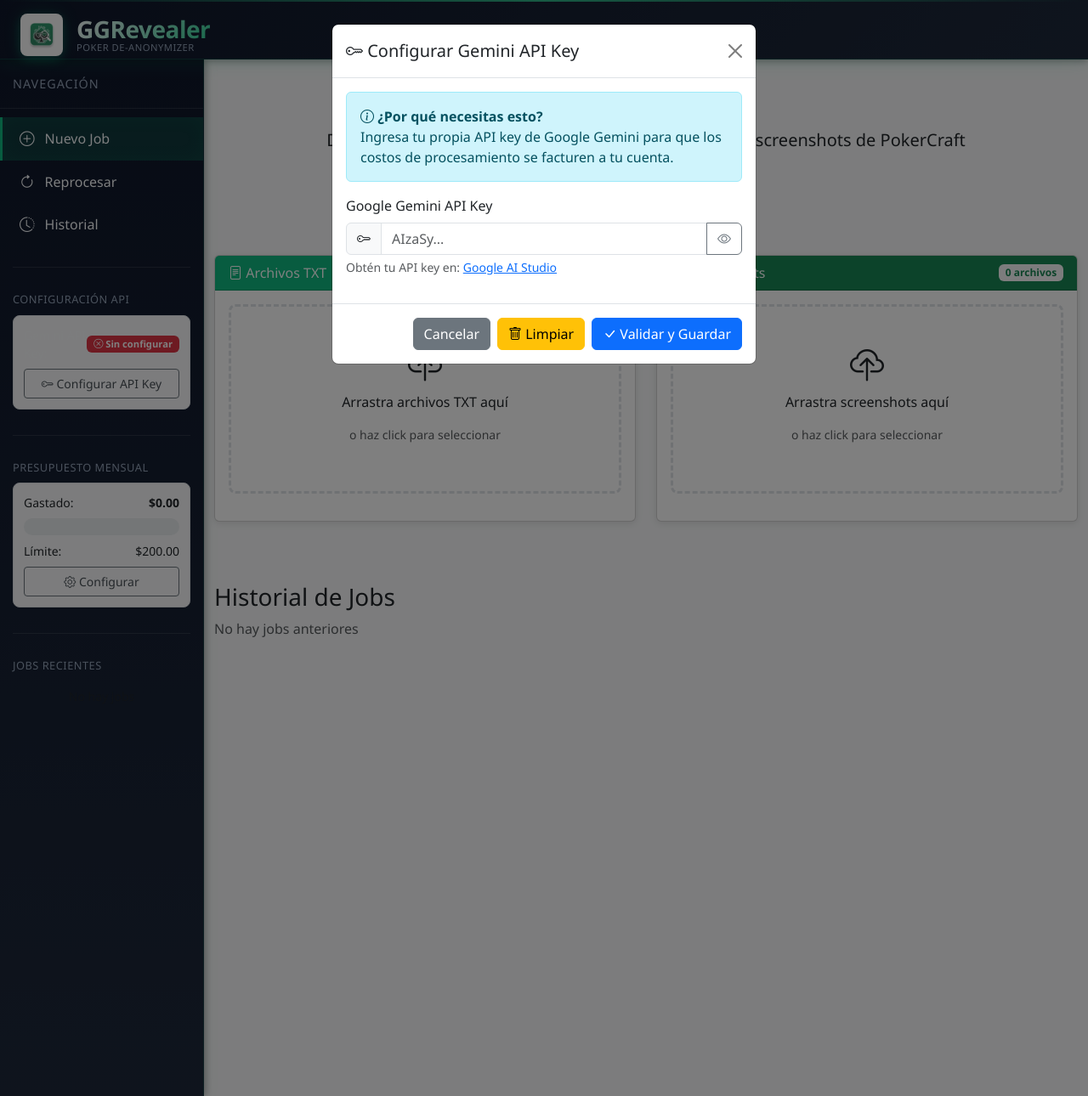
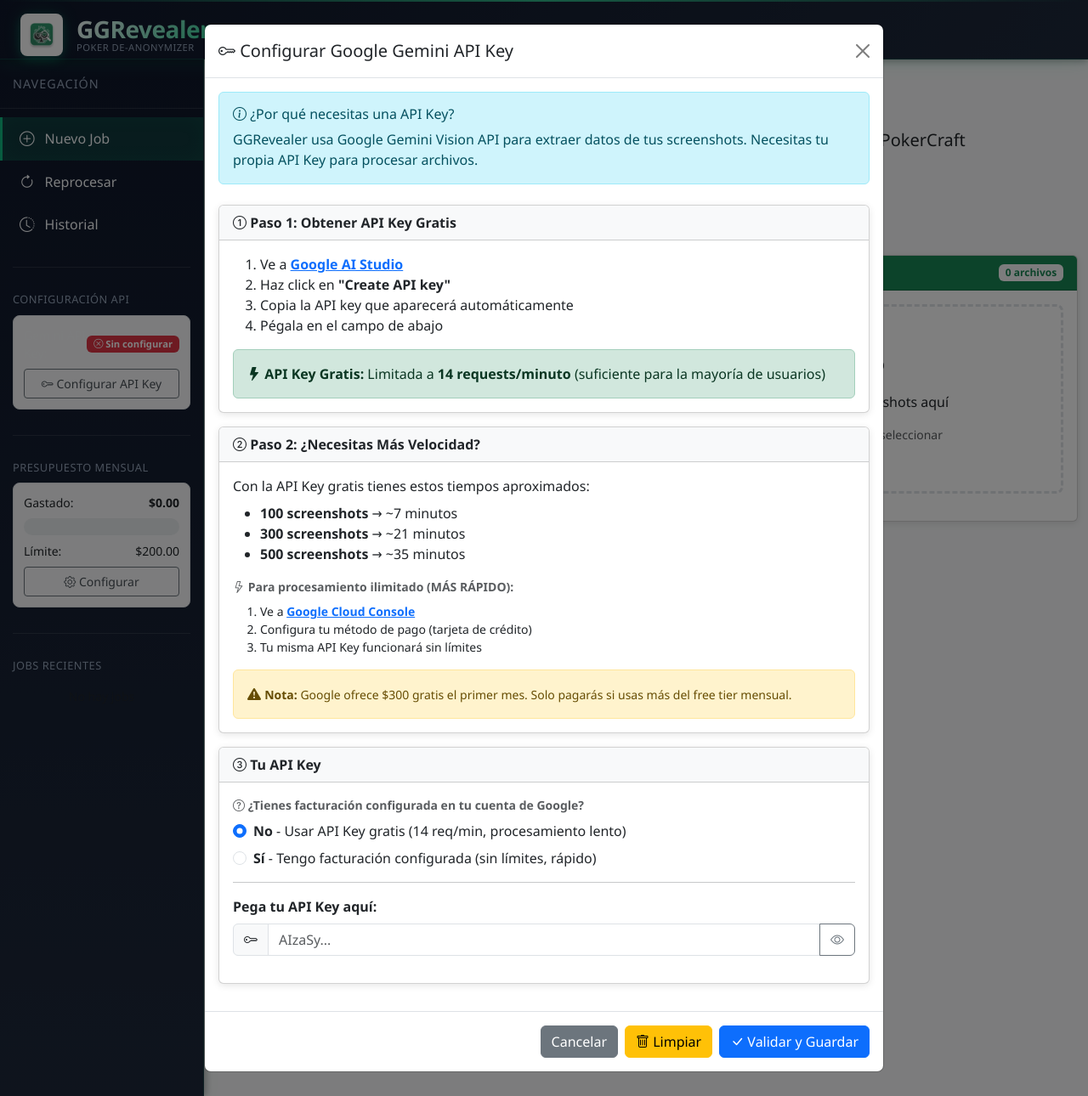
Before and after one commit to clickmediapropy/ggrevealer-3-repl, a FastAPI app: page /app in a window 1280 px wide, after a click on "Configurar API Key". Shown: the whole page at 85% size. Run offline with FastAPI, Linux system fonts and the light colour scheme; data that the repository does not hold is empty; some libraries are stand-ins or nearby versions.

Commit message:
feat: Implement smart rate limiting with API tier detection
- Add modal with step-by-step guide for non-technical users
  * Paso 1: Obtener API Key gratis desde Google AI Studio
  * Paso 2: Instrucciones para configurar facturación si necesita más velocidad
  * Paso 3: Selector de tier (free/paid)

- Implement dynamic rate limiting based on API tier:
  * Free tier (14 RPM): 1 concurrent request + 4.3s delay between requests
  * Paid tier: 10 concurrent requests, no delays

- Add pre-upload validation:
  * Calculate estimated processing time based on screenshots and tier
  * Show warning modal if estimated time > 10 minutes for free tier
  * Allow user to cancel or continue

- Backend changes:
  * Add api_tier column to jobs table (default: 'free')
  * Update create_job() to accept api_tier parameter
  * Pass api_tier to run_processing_pipeline()
  * Implement dynamic semaphore limit and delay logic in OCR phases

- Frontend changes:
  * Expand API key modal to modal-lg with detailed guide
  * Add radio buttons to select tier (free/paid)
  * Save tier to localStorage alongside API key
  * Calculate estimated minutes: totalRequests / requestsPerMin
  * Show warning if > 10 minutes for free tier before processing

🤖 Generated with Claude Code
Co-Authored-By: Claude <noreply@anthropic.com>

```diff
--- a/main.py
+++ b/main.py
@@ -12,7 +12,7 @@ from dotenv import load_dotenv
 load_dotenv()
 import zipfile
 from dataclasses import asdict
-from fastapi import FastAPI, UploadFile, File, HTTPException, BackgroundTasks, Request
+from fastapi import FastAPI, UploadFile, File, HTTPException, BackgroundTasks, Request, Form
 from fastapi.responses import FileResponse, JSONResponse, RedirectResponse
 from fastapi.middleware.cors import CORSMiddleware
 from fastapi.staticfiles import StaticFiles
@@ -202,9 +202,14 @@ async def serve_app(request: Request):
 @app.post("/api/upload")
 async def upload_files(
     txt_files: List[UploadFile] = File(...),
-    screenshots: List[UploadFile] = File(...)
+    screenshots: List[UploadFile] = File(...),
+    api_tier: str = Form(default='free')
 ):
     """Upload TXT files and screenshots for a new job"""
+    # Validate API tier
+    if api_tier not in ('free', 'paid'):
+        api_tier = 'free'
+
     # Validate file count limits
     if len(txt_files) > MAX_TXT_FILES:
         raise HTTPException(
@@ -218,7 +223,7 @@ async def upload_files(
             detail=f"Excede el límite de screenshots. Máximo: {MAX_SCREENSHOT_FILES}, Recibidos: {len(screenshots)}"
         )
 
-    job_id = create_job()
+    job_id = create_job(api_tier=api_tier)
 
     job_upload_path = UPLOADS_PATH / str(job_id)
     job_upload_path.mkdir(exist_ok=True)
@@ -1541,6 +1546,21 @@ def run_processing_pipeline(job_id: int, api_key: str = None):
 
         logger.info(f"Using API key: {'User-provided' if api_key != os.getenv('GEMINI_API_KEY') else 'Environment'}")
 
+        # Get API tier from job and configure rate limiting
+        job = get_job(job_id)
+        api_tier = job.get('api_tier', 'free') if job else 'free'
+
+        if api_tier == 'free':
+            # Free tier: 14 requests per minute (1 concurrent, 4.3s delay between requests)
+            semaphore_limit = 1
+            delay_between_requests = 60 / 14  # ~4.3 seconds
+            logger.info("🔒 Free tier API detected - Rate limiting: 14 req/min (4.3s delay)")
+        else:
+            # Paid tier: No limits (10 concurrent requests)
+            semaphore_limit = 10
+            delay_between_requests = 0
+            logger.info("⚡ Paid tier API detected - No rate limiting (10 concurrent)")
+
         # Semaphore will be created inside each event loop to avoid cross-loop binding
         semaphore = None
 
@@ -1558,12 +1578,17 @@ def run_processing_pipeline(job_id: int, api_key: str = None):
                 )
                 ocr1_results[screenshot_filename] = (success, hand_id, error)
                 increment_ocr_processed_count(job_id)
+
+                # Rate limiting for free tier
+                if delay_between_requests > 0:
+                    await asyncio.sleep(delay_between_requests)
+
                 return success
 
         async def process_all_ocr1():
             # Create semaphore inside event loop to avoid cross-loop binding issues
             nonlocal semaphore
-            semaphore = asyncio.Semaphore(10)
+            semaphore = asyncio.Semaphore(semaphore_limit)
             tasks = [process_ocr1(sf) for sf in screenshot_files]
             return await asyncio.gather(*tasks)
 
@@ -1653,12 +1678,16 @@ def run_processing_pipeline(job_id: int, api_key: str = None):
                                screenshot=screenshot_filename,
                                error=error)
 
+                # Rate limiting for free tier
+                if delay_between_requests > 0:
+                    await asyncio.sleep(delay_between_requests)
+
                 return success
 
         async def process_all_ocr2():
             # Create semaphore inside event loop to avoid cross-loop binding issues
             nonlocal semaphore
-            semaphore = asyncio.Semaphore(10)
+            semaphore = asyncio.Semaphore(semaphore_limit)
             tasks = []
             for screenshot_file in screenshot_files:
                 screenshot_filename = screenshot_file['filename']
--- a/static/js/app.js
+++ b/static/js/app.js
@@ -292,6 +292,15 @@ function updateUploadButton() {
 
 if (uploadBtn) {
     uploadBtn.addEventListener('click', async () => {
+    // Check if API tier is declared
+    const apiTier = localStorage.getItem('api_tier');
+    if (!apiTier) {
+        showWarning('Primero debes configurar tu API Key');
+        const apiKeyModal = new bootstrap.Modal(document.getElementById('apiKeyModal'));
+        apiKeyModal.show();
+        return;
+    }
+
     // Validate limits before upload
     if (txtFiles.length > MAX_TXT_FILES) {
         showWarning(`Excede el límite de archivos TXT (${txtFiles.length}/${MAX_TXT_FILES})`);
@@ -309,12 +318,22 @@ if (uploadBtn) {
         return;
     }
 
+    // Calculate estimated time and show warning if needed
+    const timeEstimate = calculateEstimatedTime(screenshotFiles.length, apiTier);
+    if (timeEstimate.minutes > 10 && apiTier === 'free') {
+        const confirmed = await showProcessingTimeWarning(timeEstimate.minutes, apiTier);
+        if (!confirmed) {
+            return;
+        }
+    }
+
     uploadBtn.disabled = true;
     uploadBtn.innerHTML = '<i class="bi bi-hourglass-split"></i> Subiendo...';
 
     const formData = new FormData();
     txtFiles.forEach(file => formData.append('txt_files', file));
     screenshotFiles.forEach(file => formData.append('screenshots', file));
+    formData.append('api_tier', apiTier);
 
     try {
         const uploadResponse = await fetch(`${API_BASE}/api/upload`, {
@@ -2331,6 +2350,7 @@ function checkApiKeyOnStartup() {
 async function validateAndSaveApiKey() {
     const apiKeyInput = document.getElementById('api-key-input');
     const apiKey = apiKeyInput.value.trim();
+    const apiTier = document.querySelector('input[name="apiTier"]:checked').value;
 
     const errorDiv = document.getElementById('api-key-error');
     const successDiv = document.getElementById('api-key-success');
@@ -2370,6 +2390,7 @@ async function validateAndSaveApiKey() {
 
         // Save to localStorage
         localStorage.setItem('gemini_api_key', apiKey);
+        localStorage.setItem('api_tier', apiTier);
 
         // Show success
         validatingDiv.classList.add('d-none');
@@ -2419,6 +2440,102 @@ function toggleApiKeyVisibility() {
         input.type = 'password';
         icon.className = 'bi bi-eye';
     }
+}
+
+// ========================================
+// RATE LIMITING & TIME ESTIMATION
+// ========================================
+
+function calculateEstimatedTime(screenshotCount, apiTier = null) {
+    // Get tier from parameter or localStorage
+    const tier = apiTier || localStorage.getItem('api_tier') || 'free';
+
+    // Calculate requests per minute based on tier
+    const requestsPerMin = tier === 'free' ? 14 : 300;
+
+    // Estimate total minutes (ORC1 + OCR2 = 2x screenshots)
+    const totalRequests = screenshotCount * 2;
+    const estimatedMinutes = Math.ceil(totalRequests / requestsPerMin);
+
+    return {
+        minutes: estimatedMinutes,
+        tier: tier,
+        requestsPerMin: requestsPerMin
+    };
+}
+
+function showProcessingTimeWarning(estimatedMinutes, apiTier) {
+    return new Promise((resolve) => {
+        // Create modal HTML
+        const warningHtml = `
+            <div class="modal fade" id="timeWarningModal" tabindex="-1" aria-hidden="true">
+                <div class="modal-dialog">
+                    <div class="modal-content">
+                        <div class="modal-header bg-warning">
+                            <h5 class="modal-title">
+                                <i class="bi bi-exclamation-triangle-fill"></i>
+                                Procesamiento Lento
+                            </h5>
+                            <button type="button" class="btn-close" data-bs-dismiss="modal" aria-label="Close"></button>
+                        </div>
+                        <div class="modal-body">
+                            <p><strong>Tu API Key es TIER GRATIS</strong></p>
+                            <div class="alert alert-info">
+                                <i class="bi bi-info-circle"></i>
+                                <strong>Tiempo estimado: ~${estimatedMinutes} minutos</strong>
+                                <br>
+                                <small>Los screenshots se procesarán a 14 requests/minuto</small>
+                            </div>
+                            <p class="mb-2">El procesamiento será más lento, pero completará correctamente.</p>
+                            <p class="text-muted small mb-0">
+                                <i class="bi bi-lightning-fill"></i>
+                                <strong>Quieres procesar más rápido?</strong>
+                                <a href="https://console.cloud.google.com/billing" target="_blank" rel="noopener">
+                                    Configura facturación en Google Cloud
+                                </a>
+                            </p>
+                        </div>
+                        <div class="modal-footer">
+                            <button type="button" class="btn btn-secondary" data-bs-dismiss="modal" id="cancel-warning">
+                                Cancelar
+                            </button>
+                            <button type="button" class="btn btn-warning" id="continue-warning">
+                                <i class="bi bi-play-fill"></i> Continuar
+                            </button>
+                        </div>
+                    </div>
+                </div>
+            </div>
+        `;
+
+        // Remove if exists
+        const existing = document.getElementById('timeWarningModal');
+        if (existing) existing.remove();
+
+        // Add to body
+        document.body.insertAdjacentHTML('beforeend', warningHtml);
+
+        // Show modal
+        const modal = new bootstrap.Modal(document.getElementById('timeWarningModal'));
+
+        // Handle buttons
+        document.getElementById('cancel-warning').addEventListener('click', () => {
+            modal.hide();
+            resolve(false);
+        });
+
+        document.getElementById('continue-warning').addEventListener('click', () => {
+            modal.hide();
+            resolve(true);
+        });
+
+        // Resolve false if modal is dismissed
+        document.getElementById('timeWarningModal').addEventListener('hidden.bs.modal', () => {
+            resolve(false);
+        }, { once: true });
+
+        modal.show();
+    });
 }
 
 // ========================================
--- a/templates/index.html
+++ b/templates/index.html
@@ -564,22 +564,102 @@
 
     <!-- API Key Configuration Modal -->
     <div class="modal fade" id="apiKeyModal" tabindex="-1" aria-labelledby="apiKeyModalLabel" aria-hidden="true" data-bs-backdrop="static" data-bs-keyboard="false">
-        <div class="modal-dialog">
+        <div class="modal-dialog modal-lg">
             <div class="modal-content">
                 <div class="modal-header">
                     <h5 class="modal-title" id="apiKeyModalLabel">
-                        <i class="bi bi-key"></i> Configurar Gemini API Key
+                        <i class="bi bi-key"></i> Configurar Google Gemini API Key
                     </h5>
                     <button type="button" class="btn-close" data-bs-dismiss="modal" aria-label="Close" id="api-key-modal-close"></button>
                 </div>
                 <div class="modal-body">
-                    <div class="alert alert-info">
-                        <i class="bi bi-info-circle"></i>
-                        <strong>¿Por qué necesitas esto?</strong><br>
-                        Ingresa tu propia API key de Google Gemini para que los costos de procesamiento se facturen a tu cuenta.
+                    <!-- Introducción -->
+                    <div class="alert alert-info mb-4">
+                        <h6><i class="bi bi-info-circle"></i> ¿Por qué necesitas una API Key?</h6>
+                        <p class="mb-0">GGRevealer usa Google Gemini Vision API para extraer datos de tus screenshots. Necesitas tu propia API Key para procesar archivos.</p>
                     </div>
+
+                    <!-- Paso 1: Obtener API Key Gratis -->
+                    <div class="card mb-3">
+                        <div class="card-header bg-light">
+                            <strong><i class="bi bi-1-circle"></i> Paso 1: Obtener API Key Gratis</strong>
+                        </div>
+                        <div class="card-body">
+                            <ol class="mb-3">
+                                <li>Ve a <a href="https://makersuite.google.com/app/apikey" target="_blank" rel="noopener">
+                                    <strong>Google AI Studio</strong></a></li>
+                                <li>Haz click en <strong>"Create API key"</strong></li>
+                                <li>Copia la API key que aparecerá automáticamente</li>
+                                <li>Pégala en el campo de abajo</li>
+                            </ol>
+                            <div class="alert alert-success mb-0">
+                                <i class="bi bi-lightning-fill"></i>
+                                <strong>API Key Gratis:</strong> Limitada a <strong>14 requests/minuto</strong>
+                                (suficiente para la mayoría de usuarios)
+                            </div>
+                        </div>
+                    </div>
+
+                    <!-- Paso 2: Límites y velocidad -->
+                    <div class="card mb-3">
+                        <div class="card-header bg-light">
+                            <strong><i class="bi bi-2-circle"></i> Paso 2: ¿Necesitas Más Velocidad?</strong>
+                        </div>
+                        <div class="card-body">
+                            <p class="mb-2">Con la API Key gratis tienes estos tiempos aproximados:</p>
+                            <ul class="mb-3">
+                                <li><strong>100 screenshots</strong> → ~7 minutos</li>
+                                <li><strong>300 screenshots</strong> → ~21 minutos</li>
+                                <li><strong>500 screenshots</strong> → ~35 minutos</li>
+                            </ul>
+                            <p class="text-muted small mb-2"><i class="bi bi-lightning"></i> <strong>Para procesamiento ilimitado (MÁS RÁPIDO):</strong></p>
+                            <ol class="small mb-3">
+                                <li>Ve a <a href="https://console.cloud.google.com/billing" target="_blank" rel="noopener">
+                                    <strong>Google Cloud Console</strong></a></li>
+                                <li>Configura tu método de pago (tarjeta de crédito)</li>
+                                <li>Tu misma API Key funcionará sin límites</li>
+                            </ol>
+                            <div class="alert alert-warning mb-0">
+                                <i class="bi bi-exclamation-triangle-fill"></i>
+                                <small><strong>Nota:</strong> Google ofrece $300 gratis el primer mes.
+                                Solo pagarás si usas más del free tier mensual.</small>
+                            </div>
+                        </div>
+                    </div>
+
+                    <!-- Selector de Tier y Input API Key -->
+                    <div class="card mb-3">
+                        <div class="card-header bg-light">
+                            <strong><i class="bi bi-3-circle"></i> Tu API Key</strong>
+                        </div>
+                        <div class="card-body">
+                            <!-- Radio buttons para tier -->
                             <div class="mb-3">
-                        <label for="api-key-input" class="form-label">Google Gemini API Key</label>
+                                <p class="small text-muted mb-2">
+                                    <i class="bi bi-question-circle"></i>
+                                    <strong>¿Tienes facturación configurada en tu cuenta de Google?</strong>
+                                </p>
+                                <div class="form-check mb-2">
+                                    <input class="form-check-input" type="radio" name="apiTier"
+                                           id="tierFree" value="free" checked>
+                                    <label class="form-check-label" for="tierFree">
+                                        <strong>No</strong> - Usar API Key gratis (14 req/min, procesamiento lento)
+                                    </label>
+                                </div>
+                                <div class="form-check">
+                                    <input class="form-check-input" type="radio" name="apiTier"
+                                           id="tierPaid" value="paid">
+                                    <label class="form-check-label" for="tierPaid">
+                                        <strong>Sí</strong> - Tengo facturación configurada (sin límites, rápido)
+                                    </label>
+                                </div>
+                            </div>
+
+                            <hr class="my-3">
+
+                            <!-- Input API Key -->
+                            <div class="mb-3">
+                                <label for="api-key-input" class="form-label"><strong>Pega tu API Key aquí:</strong></label>
                                 <div class="input-group">
                                     <span class="input-group-text"><i class="bi bi-key"></i></span>
                                     <input type="password" class="form-control" id="api-key-input"
@@ -588,20 +668,21 @@
                                         <i class="bi bi-eye"></i>
                                     </button>
                                 </div>
-                        <div class="form-text">
-                            Obtén tu API key en: <a href="https://makersuite.google.com/app/apikey" target="_blank">Google AI Studio</a>
                             </div>
-                    </div>
-                    <div id="api-key-error" class="alert alert-danger d-none">
+
+                            <!-- Mensajes de validación -->
+                            <div id="api-key-error" class="alert alert-danger d-none" role="alert">
                                 <!-- Error message will be shown here -->
                             </div>
-                    <div id="api-key-success" class="alert alert-success d-none">
+                            <div id="api-key-success" class="alert alert-success d-none" role="alert">
                                 <i class="bi bi-check-circle"></i> API Key validada correctamente
                             </div>
-                    <div id="api-key-validating" class="alert alert-warning d-none">
+                            <div id="api-key-validating" class="alert alert-warning d-none" role="alert">
                                 <div class="d-flex align-items-center">
                                     <div class="spinner-border spinner-border-sm me-2" role="status"></div>
                                     <span>Validando API Key...</span>
+                                </div>
+                            </div>
                         </div>
                     </div>
                 </div>
```
Also changed, not shown: database.py (+7 -4 lines). Lines whose indentation alone changed are shown as unchanged.
